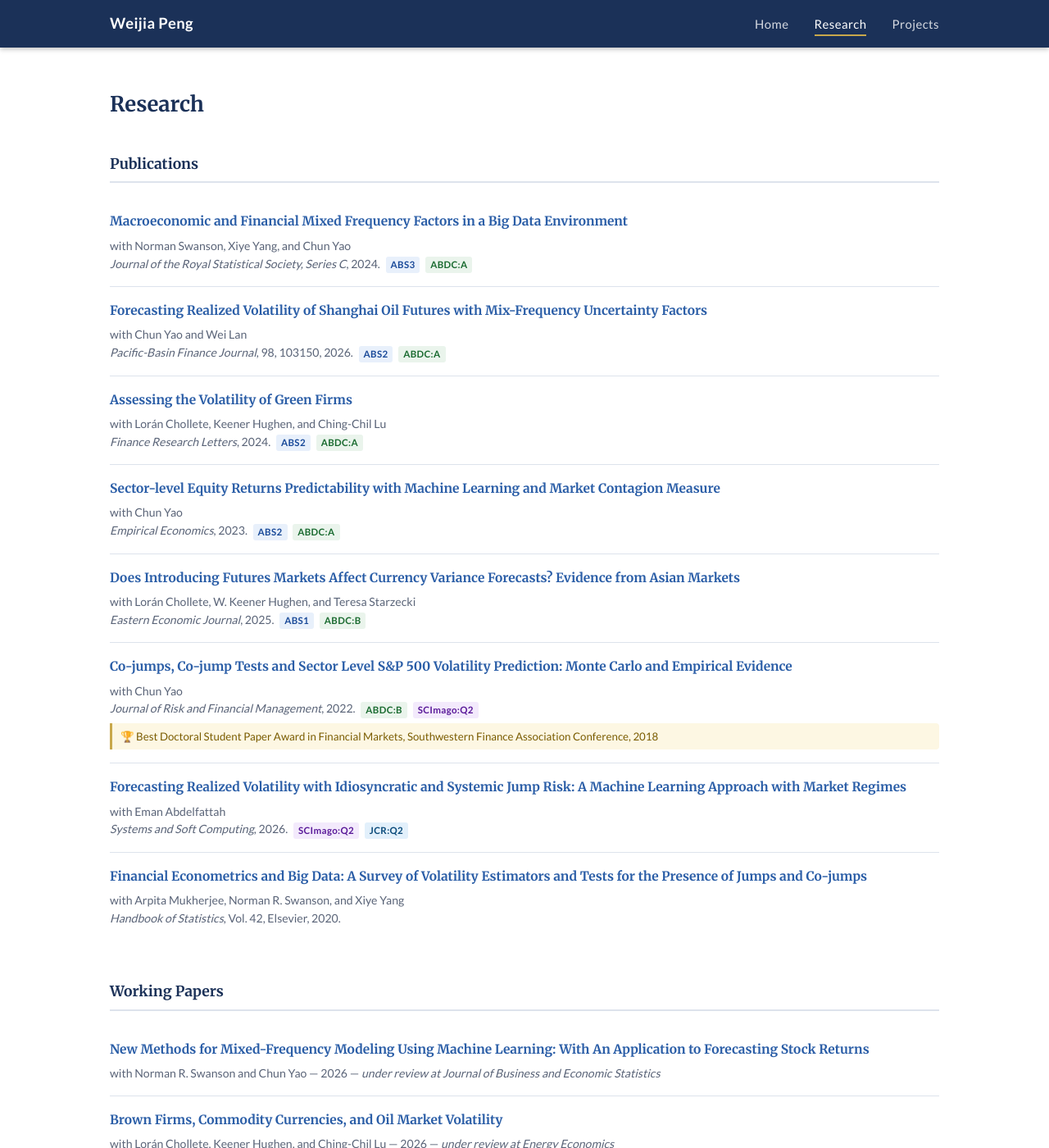
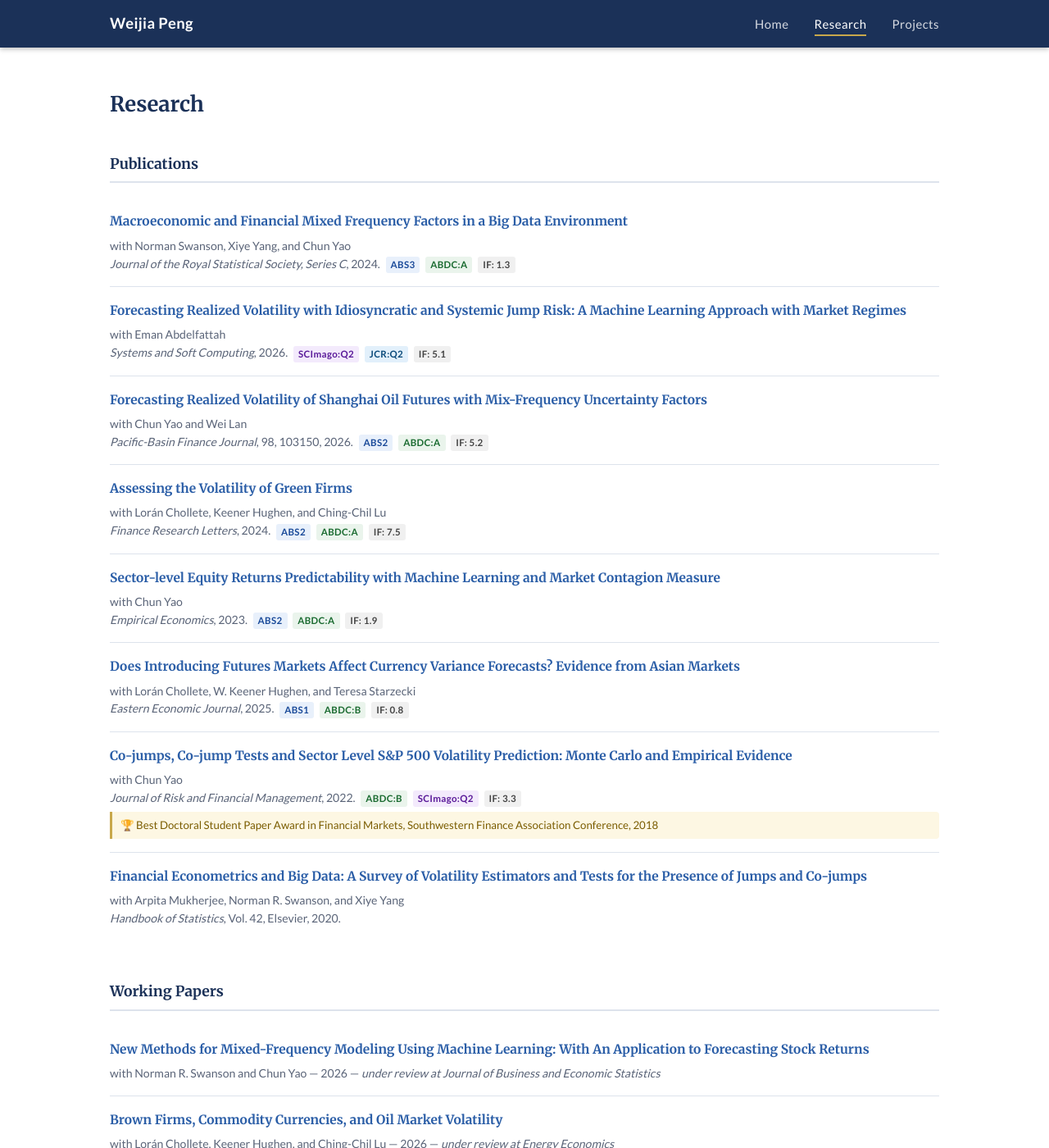
Before and after one commit to weijiap/weijiap.github.io, a Jekyll site: the page built from research.html, in a window 1280 px wide and 1400 px high. Shown: the whole window at 82% size. Built offline with Jekyll 4.4.1, drawn with Linux system fonts in a browser that asks for light colours.

Commit message:
Reorder papers and add impact factor badges to publications
- Move Jump Risk/Systems and Soft Computing above Pacific-Basin on both pages
- Add IF badges to all published journal papers (JRSS-C: 1.3, Systems and Soft Computing: 5.1, Pacific-Basin: 5.2, Finance Research Letters: 7.5, Empirical Economics: 1.9, Eastern Economic Journal: 0.8, JRFM: 3.3)
- Add badge-if CSS style

Co-Authored-By: Claude Sonnet 4.6 <noreply@anthropic.com>

```diff
--- a/assets/css/style.css
+++ b/assets/css/style.css
@@ -326,6 +326,7 @@ a:hover { text-decoration: underline; }
 .badge-abdc    { background: #eaf4ec; color: #1a6b30; }
 .badge-scimago { background: #f3eafc; color: #5a1a99; }
 .badge-jcr     { background: #e2f0fb; color: #0a4a7a; }
+.badge-if      { background: #f0f0f0; color: #444; }
 
 /* Teaching */
 .teaching-section { margin-bottom: 40px; }
--- a/research.html
+++ b/research.html
@@ -22,6 +22,22 @@ permalink: /research/
           <em>Journal of the Royal Statistical Society, Series C</em>, 2024.
           <span class="paper-badge badge-abs">ABS3</span>
           <span class="paper-badge badge-abdc">ABDC:A</span>
+          <span class="paper-badge badge-if">IF: 1.3</span>
+        </p>
+      </li>
+
+      <li class="paper-item">
+        <p class="paper-title">
+          <a href="https://www.dropbox.com/scl/fi/l90jhbsrh5a0ccwfu8exo/Jump_Risk.pdf?rlkey=29o6fcdx059ji099bvwrm575h&st=wp75n2jw&dl=0" target="_blank" rel="noopener">
+            Forecasting Realized Volatility with Idiosyncratic and Systemic Jump Risk: A Machine Learning Approach with Market Regimes
+          </a>
+        </p>
+        <p class="paper-meta">
+          with Eman Abdelfattah<br>
+          <em>Systems and Soft Computing</em>, 2026.
+          <span class="paper-badge badge-scimago">SCImago:Q2</span>
+          <span class="paper-badge badge-jcr">JCR:Q2</span>
+          <span class="paper-badge badge-if">IF: 5.1</span>
         </p>
       </li>
 
@@ -36,6 +52,7 @@ permalink: /research/
           <em>Pacific-Basin Finance Journal</em>, 98, 103150, 2026.
           <span class="paper-badge badge-abs">ABS2</span>
           <span class="paper-badge badge-abdc">ABDC:A</span>
+          <span class="paper-badge badge-if">IF: 5.2</span>
         </p>
       </li>
 
@@ -50,6 +67,7 @@ permalink: /research/
           <em>Finance Research Letters</em>, 2024.
           <span class="paper-badge badge-abs">ABS2</span>
           <span class="paper-badge badge-abdc">ABDC:A</span>
+          <span class="paper-badge badge-if">IF: 7.5</span>
         </p>
       </li>
 
@@ -64,6 +82,7 @@ permalink: /research/
           <em>Empirical Economics</em>, 2023.
           <span class="paper-badge badge-abs">ABS2</span>
           <span class="paper-badge badge-abdc">ABDC:A</span>
+          <span class="paper-badge badge-if">IF: 1.9</span>
         </p>
       </li>
 
@@ -78,6 +97,7 @@ permalink: /research/
           <em>Eastern Economic Journal</em>, 2025.
           <span class="paper-badge badge-abs">ABS1</span>
           <span class="paper-badge badge-abdc">ABDC:B</span>
+          <span class="paper-badge badge-if">IF: 0.8</span>
         </p>
       </li>
 
@@ -92,24 +112,11 @@ permalink: /research/
           <em>Journal of Risk and Financial Management</em>, 2022.
           <span class="paper-badge badge-abdc">ABDC:B</span>
           <span class="paper-badge badge-scimago">SCImago:Q2</span>
+          <span class="paper-badge badge-if">IF: 3.3</span>
         </p>
         <p class="paper-award">
           &#127942; Best Doctoral Student Paper Award in Financial Markets,
           Southwestern Finance Association Conference, 2018
-        </p>
-      </li>
-
-      <li class="paper-item">
-        <p class="paper-title">
-          <a href="https://www.dropbox.com/scl/fi/l90jhbsrh5a0ccwfu8exo/Jump_Risk.pdf?rlkey=29o6fcdx059ji099bvwrm575h&st=wp75n2jw&dl=0" target="_blank" rel="noopener">
-            Forecasting Realized Volatility with Idiosyncratic and Systemic Jump Risk: A Machine Learning Approach with Market Regimes
-          </a>
-        </p>
-        <p class="paper-meta">
-          with Eman Abdelfattah<br>
-          <em>Systems and Soft Computing</em>, 2026.
-          <span class="paper-badge badge-scimago">SCImago:Q2</span>
-          <span class="paper-badge badge-jcr">JCR:Q2</span>
         </p>
       </li>
 
```
Also changed, not shown: index.html (+4 -4 lines).
